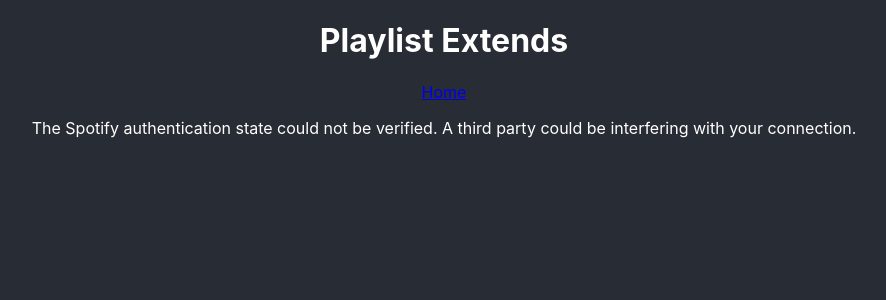
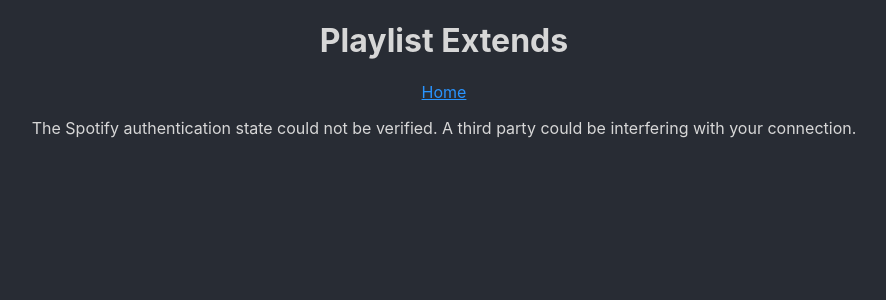
Before and after one commit to nfaltermeier/playlist-extends, a React app: page /#/state-error in a window 1280 px wide. Shown: the top 300 px of the page, without its empty margins (196-1082 px from the left). Built offline with nearby package versions, Linux system fonts and the light colour scheme; no server answers; what spotify-web-api-node would draw is missing.

Commit message:
Adjust colors for contrast

```diff
--- a/src/App.module.scss
+++ b/src/App.module.scss
@@ -5,6 +5,14 @@
   color: variables.$text-color;
 }
 
+a {
+  color: #2994FF;
+
+  &:visited {
+    color: #C775DB
+  }
+}
+
 :local {
   .App {
     text-align: center;
--- a/src/_variables.scss
+++ b/src/_variables.scss
@@ -1,2 +1,2 @@
 $background-color: #282c34;
-$text-color: white;
+$text-color: #d7d7d7;
--- a/src/components/Dropdown.module.scss
+++ b/src/components/Dropdown.module.scss
@@ -1,13 +1,11 @@
-@use '../variables';
-
 :local {
   .dropdown {
     display: inline-block;
     position: relative;
 
     .dropdownContent {
-      background: variables.$background-color;
-      box-shadow: 2px 2px 3px 0px #999999;
+      background: #424557;
+      box-shadow: 2px 2px 3px 0px #000;
       position: absolute;
       left: 0;
     }
--- a/src/components/SongTree.module.scss
+++ b/src/components/SongTree.module.scss
@@ -40,14 +40,14 @@
   }
 
   .added {
-    color: darkgreen
+    color: #00B300;
   }
 
   .removed {
-    color: darkred;
+    color: #FF5757;
   }
 
   .reordered {
-    color: #b9b9b9;
+    color: #bbb2e8;
   }
 }
```
